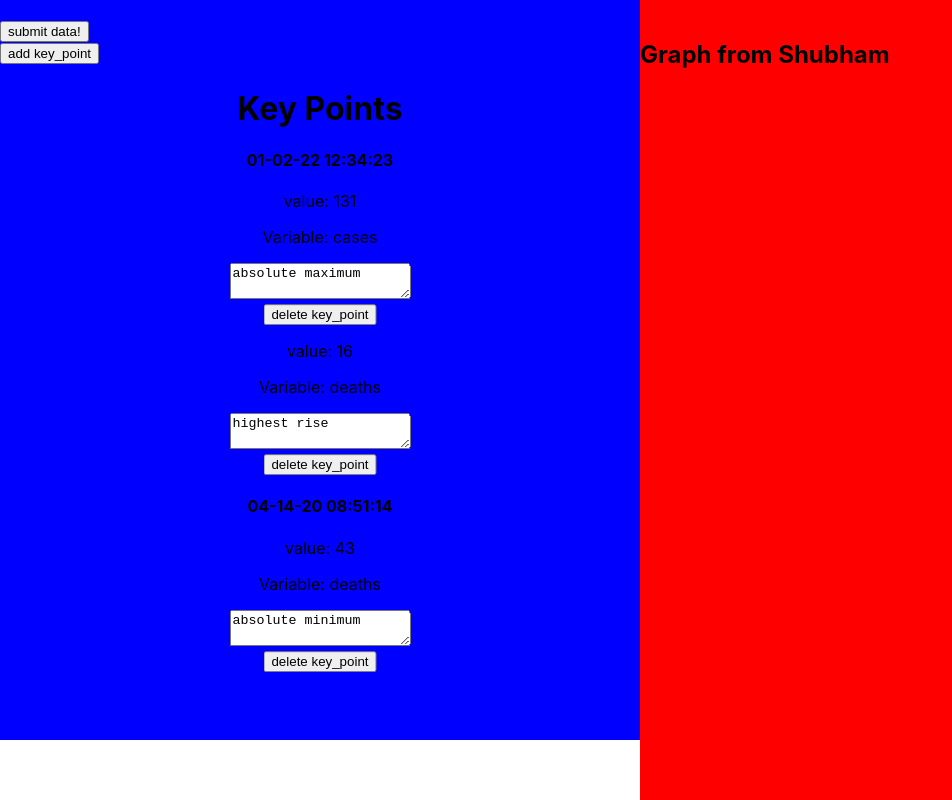
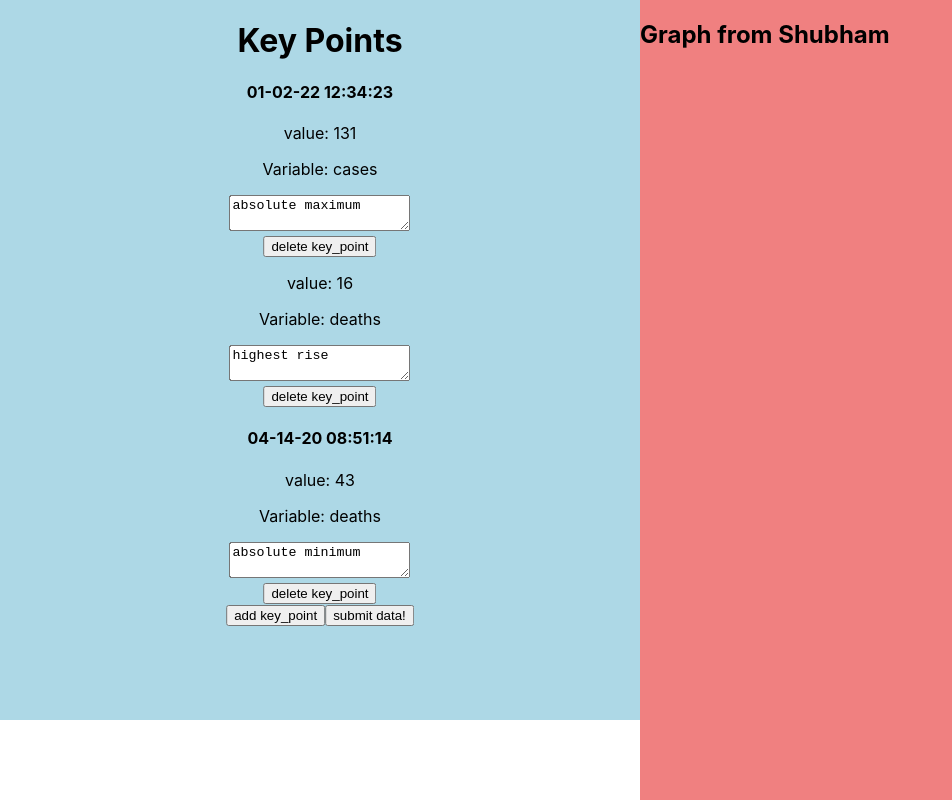
Before and after one commit to sagars729/cmsc734-final-project, a React (Create React App) app: page / in a window 1280 px wide. Shown: the whole page, without its empty margins (0-952 px from the left). Built offline with nearby package versions, Linux system fonts and the light colour scheme.

Commit message:
can add and remove elements

```diff
--- a/package.json
+++ b/package.json
@@ -12,6 +12,7 @@
     "@types/react": "^18.0.24",
     "@types/react-dom": "^18.0.8",
     "bootstrap": "^5.2.2",
+    "moment": "^2.29.4",
     "react": "^18.2.0",
     "react-bootstrap": "^2.5.0",
     "react-dom": "^18.2.0",
--- a/src/components/KeyPointsList/KeyPointsList.css
+++ b/src/components/KeyPointsList/KeyPointsList.css
@@ -5,4 +5,10 @@
   left: 50%;
   transform: translate(-50%, -50%);
   text-align: center;
+  height: 100%;
 }
+
+.bottom {
+  position: absolute;
+  top: 90%;
+}
--- a/src/components/KeyPointsList/KeyPointsList.tsx
+++ b/src/components/KeyPointsList/KeyPointsList.tsx
@@ -1,3 +1,4 @@
+import moment from 'moment';
 import React, { useState} from 'react';
 import './KeyPointsList.css';
 // import key_points from "../../json_data.json";
@@ -30,39 +31,57 @@ const UserInput = () => {
         ]
     }]
 
+    //place holder values. these will be taken from shubham
+    let counter = 1;
+
     const [data, setData] = useState(originalData);
 
     const printData = (data:any) => {
         console.log(data);
     }
 
-    const addKeyPoint = () => {
+    const addKeyPoint = (time:string, attribute:string) => {
+        let newData = [...data];
+
+        //temporarily adding fake dates
+        var i = moment()
+        .utcOffset('+08:30')
+        .format('MM-DD-YY hh:mm:ss');
 
 
+        var jsonPoints = [{ "variable": attribute, "point_value": "" + counter, "analysis_yielded": "<input>"}]
+        var jsonObj = { "time": i, "points": jsonPoints};
+
+        newData.push(jsonObj);
+        newData.sort( (a, b) => a.time.localeCompare(b.time));
+        setData(newData);
+    }
+
+    // don't think we'll need this
+    const componentDidUpdate = (id:any) => {
+        var element = document.getElementById(id);
+        if (element != null){
+            element.scrollIntoView();
+            element.scrollIntoView({behavior: "smooth"});
+        }
     }
 
     const deletePoint = (time:string , index:number) => {
-        console.log(time);
-        console.log(index);
-
-        console.log("data length =" + data.length);
 
         let newData = [...data];
 
         newData.find(val => {return val.time === time})?.points.splice(index, 1);
         var len = newData.find(val => {return val.time === time})?.points.length;
-        console.log("array length =" + len);
-        // var kk = jsonObj?.points.splice(index, 1);
+
         if (len === 0) {
-            console.log("0000");
             var toRemove = newData.findIndex(val => {return val.time === time});
-            console.log("index to remove " + toRemove);
             newData.splice(toRemove, 1);
             // console.log(data);
+
+            newData.sort( (a, b) => a.time.localeCompare(b.time));
         }
 
         setData(newData);
-
 
     }
 
@@ -72,12 +91,12 @@ const UserInput = () => {
                 <h1> Key Points </h1>
                 {data.map(item => {
                     return (
-                            <div key={item.time}>
+                        <div id={item.time} key={item.time} className="parent">
                             <h4>{item.time}</h4>
                             <div>
                             {item.points.map( (point, i) => {
                                 return (
-                                        <div key={i}>
+                                    <div key={i} className="child">
                                         <p>value: {point.point_value}</p>
                                         <p>Variable: {point.variable}</p>
                                         <textarea
@@ -99,19 +118,23 @@ const UserInput = () => {
                     )
                 })}
 
+                <button onClick={(e) => {
+                        var timeStamp = moment()
+                        .utcOffset('+08:30')
+                        .format('MM-DD-YYYY hh:mm:ss');
 
+                        var variableStr = "something";
+                        addKeyPoint(timeStamp, variableStr);
+                    } }>
 
-                </div>
-                <div className="bottom">
+                    add key_point
+                </button>
                 <button onClick={(e) => printData(data)}>
                     submit data!
                 </button>
+
             </div>
-                <div className="bottom">
-                    <button onClick={addKeyPoint}>
-                        add key_point
-                    </button>
-                </div>
+
 
         </div>
     )
--- a/src/components/UserEditPage/UserEditPage.css
+++ b/src/components/UserEditPage/UserEditPage.css
@@ -6,14 +6,13 @@
     z-index: 1;
     top: 0;
     overflow-x: hidden;
-    padding-top: 20px;
   }
 
   /* Control the left side */
   .left {
     left: 0;
     height: 90%;
-    background-color: blue;
+    background-color: lightblue;
   }
 
   .bottom {
@@ -23,5 +22,5 @@
   /* Control the right side */
   .right {
     right: 0;
-    background-color: red;
+    background-color: lightcoral;
   }
```
Also changed, not shown: 1 other file (tests, documents, lock files or other folders). Lines whose indentation alone changed are shown as unchanged.
